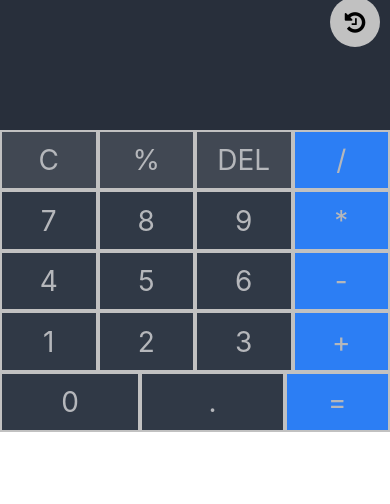
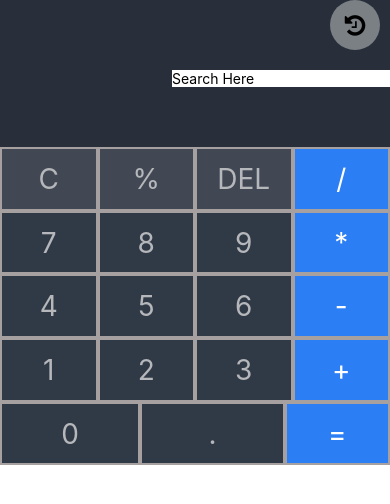
Before and after one commit to npk7264/Calculator, a React Native app: screen / in a window 390 px wide. Shown: the top 504 px of the page. Built offline with nearby package versions, Linux system fonts and the light colour scheme.

Commit message:
add key prop

```diff
--- a/App.js
+++ b/App.js
@@ -1,4 +1,4 @@
-import React, { useState } from 'react';
+import React, { useState } from "react";
 import {
   StyleSheet,
   View,
@@ -6,93 +6,158 @@ import {
   Text,
   TextInput,
   TouchableOpacity,
-} from 'react-native';
+} from "react-native";
 
-import Icon from 'react-native-vector-icons/FontAwesome';
+import Icon from "react-native-vector-icons/FontAwesome";
 
 export default function App() {
-  const [currentNumber, setCurrentNumber] = useState('');
-  const [lastNumber, setLastNumber] = useState('');
-  const buttons =
-  ['C', '%', 'DEL', '/',
-    7, 8, 9, '*',
-    4, 5, 6, '-',
-    1, 2, 3, '+',
-    0, '.', '=',
+  const [currentNumber, setCurrentNumber] = useState("");
+  const [lastNumber, setLastNumber] = useState("");
+  const [showHistory, setShowHistory] = useState(false);
+  const [searchIcon, setSearchIcon] = useState(false);
+  // search
+  const [search, setSearch] = useState("");
+  const [filteredDataSource, setFilteredDataSource] = useState([]);
+  // const [exp, setExp] = useState([]);
+  const [exp, setExp] = useState(["1+1=2", "2+2=4", "4+1=5", "5+5=10"]);
+  const buttons = [
+    "C",
+    "%",
+    "DEL",
+    "/",
+    7,
+    8,
+    9,
+    "*",
+    4,
+    5,
+    6,
+    "-",
+    1,
+    2,
+    3,
+    "+",
+    0,
+    ".",
+    "=",
   ];
-  // history
-  const [showHistory, setShowHistory] = useState(false);
-  const [prevResults, setPrevResults] = useState([]);
-  // search
-  const [searchIcon, setSearchIcon] = useState(false);
-  // check if search TextInput change
-  const [searchChange, setSearchChange] = useState(false);
-  const [searchText, setSearchText] = useState('');
-  const [filteredText, setFilteredText] = useState([]);
 
   const validInput = (currentNumber) => {
     let len = currentNumber.length;
-    if (!['+', '-', '*', '/', '%', '.'].includes(currentNumber[len - 1]))
+    if (
+      currentNumber[len - 1] !== "+" &&
+      currentNumber[len - 1] !== "-" &&
+      currentNumber[len - 1] !== "*" &&
+      currentNumber[len - 1] !== "/" &&
+      currentNumber[len - 1] !== "%" &&
+      currentNumber[len - 1] !== "."
+    )
       return true;
     return false;
   };
 
   const handleInput = (btnPressed) => {
-    if (['+', '-', '*', '/', '%', '.'].includes(btnPressed)) {
+    if (
+      btnPressed === "+" ||
+      btnPressed === "-" ||
+      btnPressed === "*" ||
+      btnPressed === "/" ||
+      btnPressed === "%" ||
+      btnPressed === "."
+    ) {
       if (
         validInput(currentNumber) &&
-        !(currentNumber.length == 0 && btnPressed != '-')
+        !(
+          currentNumber.length == 0 &&
+          (btnPressed == "*" ||
+            btnPressed == "/" ||
+            btnPressed == "." ||
+            btnPressed == "%" ||
+            btnPressed == "+")
+        )
       ) {
         setCurrentNumber(currentNumber + btnPressed);
       } else if (
+        !validInput(currentNumber) &&
         !(
-          btnPressed != '-' &&
-          (currentNumber.length == 0 || currentNumber == '-')
+          currentNumber.length == 0 &&
+          (btnPressed == "*" ||
+            btnPressed == "/" ||
+            btnPressed == "." ||
+            btnPressed == "%" ||
+            btnPressed == "+")
+        ) &&
+        !(
+          currentNumber == "-" &&
+          (btnPressed == "*" ||
+            btnPressed == "/" ||
+            btnPressed == "." ||
+            btnPressed == "%" ||
+            btnPressed == "+")
         )
-      ) {
-        let temp = currentNumber.slice(0, currentNumber.length - 1);
-        setCurrentNumber(temp + btnPressed);
-      }
+      )
+        setCurrentNumber(
+          currentNumber.replace(
+            currentNumber[currentNumber.length - 1],
+            btnPressed
+          )
+        );
       return;
     }
 
     switch (btnPressed) {
-      case 'DEL':
+      case "DEL":
         setCurrentNumber(currentNumber.substring(0, currentNumber.length - 1));
         return;
-      case 'C':
-        setLastNumber('');
-        setCurrentNumber('');
+      case "C":
+        setLastNumber("");
+        setCurrentNumber("");
         return;
-      case '=':
-        if (validInput(currentNumber) && currentNumber.length != 0) {
-          setLastNumber(currentNumber + '=');
+      case "=":
+        if (validInput(currentNumber)) {
+          setLastNumber(currentNumber + "=");
           calculate();
         }
         return;
     }
-
     setCurrentNumber(currentNumber + btnPressed);
   };
 
   const calculate = () => {
+    let lastChar = currentNumber[currentNumber.length - 1];
+    if (
+      lastChar === "/" ||
+      lastChar === "*" ||
+      lastChar === "-" ||
+      lastChar === "+" ||
+      lastChar === "." ||
+      lastChar === "%"
+    ) {
+      return;
+    } else {
       let result = eval(currentNumber).toString();
-    setPrevResults([...prevResults, currentNumber + '=' + result]);
+      setExp([...exp, currentNumber + "=" + result]);
       setCurrentNumber(result);
       return;
+    }
   };
 
   const searchFilter = (text) => {
     // Check if searched text is not blank
     if (text) {
-      const newData = prevResults.filter((item) => {
+      // Inserted text is not blank
+      // Filter the history
+      // Update FilteredDataSource
+      const newData = exp.filter((item) => {
         return item.indexOf(text) > -1;
       });
-      setFilteredText(newData);
-      setSearchText(text);
+      setFilteredDataSource(newData);
+      setSearch(text);
     } else {
-      setSearchChange(false);
-      setSearchText('');
+      // Inserted text is blank
+      // Reset FilteredDataSource
+      setFilteredDataSource([]);
+      setSearch(text);
     }
   };
 
@@ -100,92 +165,140 @@ export default function App() {
     <View>
       <View style={styles.results}>
         <View style={styles.menu}>
-          {showHistory ? (
-            <TextInput
-              style={styles.searchBar}
-              onChangeText={(text) => {
-                setSearchChange(true);
-                searchFilter(text);
-              }}
-              value={searchText}
-              placeholder="Search Here"
-            />
-          ) : null}
-
+          {searchIcon ? (
             <View style={styles.historyButton}>
               <Icon
-              name={!showHistory ? 'history' : 'calculator'}
+                name={"search"}
                 size={24}
-              color={'black'}
+                color={"black"}
+                onPress={() => {
+                  //
+                }}
+              />
+            </View>
+          ) : null}
+          <View style={styles.historyButton}>
+            <Icon
+              name={"history"}
+              size={24}
+              color={"black"}
               onPress={() => {
                 setSearchIcon(!searchIcon);
                 setShowHistory(!showHistory);
-                setSearchChange(false);
-                setSearchText('');
               }}
             />
           </View>
         </View>
-
-        <Text style={styles.expText}>{lastNumber}</Text>
-
+        <TextInput
+          style={{ backgroundColor: "#fff" }}
+          onChangeText={(text) => searchFilter(text)}
+          value={search}
+          underlineColorAndroid="transparent"
+          placeholder="Search Here"
+        />
+        <View>
+          {filteredDataSource.map((item) => {
+            return <Text style={styles.history_text}>{item}</Text>;
+          })}
+        </View>
+        <Text style={styles.prevText}>{lastNumber}</Text>
         <TextInput
           style={styles.inputText}
           onChangeText={(text) => {
             try {
-              if (typeof eval(text) == 'number') setCurrentNumber(text);
+              setCurrentNumber(text);
             } catch {
-              alert('Biểu thức không hợp lệ!');
+              alert("Biểu thức không hợp lệ!");
             }
           }}
           value={currentNumber}
           showSoftInputOnFocus={false}
-          selectTextOnFocus={false}
+          selectTextOnFocus={true}
         />
       </View>
 
-      <View style={!showHistory ? styles.buttons : styles.historyList}>
+      <View style={!showHistory ? styles.buttons : styles.history_theme}>
         {!showHistory ? (
-          buttons.map((btn) => (
+          buttons.map((btn) =>
+            btn === "=" ||
+            btn === "/" ||
+            btn === "*" ||
+            btn === "-" ||
+            btn === "+" ? (
+              <TouchableOpacity
+                key={btn}
+                style={[styles.button, { backgroundColor: "#2c7ef4" }]}
+                onPress={() => handleInput(btn)}
+              >
+                <Text
+                  style={[styles.textButton, { color: "white", fontSize: 28 }]}
+                >
+                  {btn}
+                </Text>
+              </TouchableOpacity>
+            ) : //
+            btn === 0 ? (
               <TouchableOpacity
                 key={btn}
                 style={[
                   styles.button,
-                ['+', '-', '*', '/', '='].includes(btn)
-                  ? { backgroundColor: '#2c7ef4' }
-                  : btn == 0
-                  ? { backgroundColor: '#303946', minWidth: '36%' }
-                  : btn == '.'
-                  ? { backgroundColor: '#303946', minWidth: '37%' }
-                  : {
-                      backgroundColor:
-                        typeof btn === 'number' ? '#303946' : '#414853',
+                  {
+                    backgroundColor: "#303946",
+                    minWidth: "36%",
                   },
                 ]}
-              onPress={() => handleInput(btn)}>
+                onPress={() => handleInput(btn)}
+              >
                 <Text style={styles.textButton}>{btn}</Text>
               </TouchableOpacity>
-          ))
+            ) : //
+            btn === "." ? (
+              <TouchableOpacity
+                key={btn}
+                style={[
+                  styles.button,
+                  {
+                    backgroundColor: "#303946",
+                    minWidth: "37%",
+                  },
+                ]}
+                onPress={() => handleInput(btn)}
+              >
+                <Text style={styles.textButton}>{btn}</Text>
+              </TouchableOpacity>
+            ) : (
+              //
+              <TouchableOpacity
+                key={btn}
+                style={[
+                  styles.button,
+                  {
+                    backgroundColor:
+                      typeof btn === "number" ? "#303946" : "#414853",
+                  },
+                ]}
+                onPress={() => handleInput(btn)}
+              >
+                <Text style={styles.textButton}>{btn}</Text>
+              </TouchableOpacity>
+            )
+          )
         ) : (
           <View>
-            <ScrollView style={{ height: '90%' }}>
-              <Text style={{ textAlign: 'center', fontSize: 28, padding: 10 }}>
+            <ScrollView style={{ height: "90%" }}>
+              <Text style={{ textAlign: "center", fontSize: 28, padding: 10 }}>
                 History
               </Text>
-              {searchChange
-                ? filteredText.map((item) => {
-                    return <Text style={styles.historyText}>{item}</Text>;
-                  })
-                : prevResults.map((item) => {
-                    return <Text style={styles.historyText}>{item}</Text>;
+              {exp.map((item) => {
+                return <Text style={styles.history_text}>{item}</Text>;
               })}
             </ScrollView>
             <Text
-              style={{ fontSize: 16, textAlign: 'center', paddingTop: 5 }}
+              style={{ fontSize: 16, textAlign: "center", paddingTop: 5 }}
               onPress={() => {
-                setPrevResults([]);
-                setFilteredText([]);
-              }}>
+                setExp([]);
+              }}
+            >
               Delete history
             </Text>
           </View>
@@ -197,79 +310,68 @@ export default function App() {
 
 const styles = StyleSheet.create({
   menu: {
-    flexDirection: 'row',
-    bottom: '10%',
+    flexDirection: "row",
   },
   historyButton: {
+    bottom: "15%",
     margin: 10,
-    backgroundColor: '#c1c1c1',
-    alignItems: 'center',
-    justifyContent: 'center',
+    backgroundColor: "#7b8084",
+    alignItems: "center",
+    justifyContent: "center",
     width: 50,
     height: 50,
     borderRadius: 25,
   },
-  searchBar: {
-    margin: 10,
-    backgroundColor: '#c1c1c1',
-    fontSize: 18,
-    textAlign: 'right',
+  results: {
+    backgroundColor: "#282f3b",
+    maxWidth: "100%",
+    minHeight: "35%",
+    alignItems: "flex-end",
+    justifyContent: "flex-end",
+  },
+  inputText: {
+    height: 60,
+    width: "100%",
+    textAlign: "right",
     padding: 10,
-    width: '75%',
-    height: 50,
-    borderRadius: 25,
+    color: "#fff",
+    fontSize: 40,
   },
-  results: {
-    backgroundColor: '#282f3b',
-    maxWidth: '100%',
-    minHeight: '35%',
-    alignItems: 'flex-end',
-    justifyContent: 'flex-end',
-  },
-  expText: {
-    color: '#B5B7BB',
+  prevText: {
+    color: "#B5B7BB",
     fontSize: 30,
     marginRight: 10,
-    alignSelf: 'flex-end',
-  },
-  inputText: {
-    fontSize: 40,
-    height: 60,
-    width: '100%',
-    textAlign: 'right',
-    padding: 10,
-    color: '#fff',
+    alignSelf: "flex-end",
   },
   buttons: {
-    width: '100%',
-    height: '35%',
-    flexDirection: 'row',
-    flexWrap: 'wrap',
+    width: "100%",
+    height: "35%",
+    flexDirection: "row",
+    flexWrap: "wrap",
   },
   button: {
-    borderColor: '#c1c1c1',
+    borderColor: "#a6a0a0",
     borderWidth: 2,
-    alignItems: 'center',
-    justifyContent: 'center',
-    minWidth: '24%',
-    minHeight: '54%',
+    alignItems: "center",
+    justifyContent: "center",
+    minWidth: "24%",
+    minHeight: "54%",
     flex: 1,
   },
   textButton: {
-    color: '#b5b7bb',
+    color: "#b5b7bb",
     fontSize: 28,
   },
-  historyList: {
+  history_theme: {
     paddingRight: 10,
-    width: '100%',
-    height: '65%',
-    backgroundColor: '#c1c1c1',
+    width: "100%",
+    height: "65%",
+    backgroundColor: "#c1c1c1",
   },
-  historyText: {
-    fontSize: 22,
-    color: '#414853',
-    marginHorizontal: 10,
-    marginVertical: 5,
-    textAlign: 'right',
+  history_text: {
+    fontSize: 28,
+    color: "#414853",
+    marginRight: 10,
+    textAlign: "right",
   },
 });
```
Lines whose indentation alone changed are shown as unchanged.
